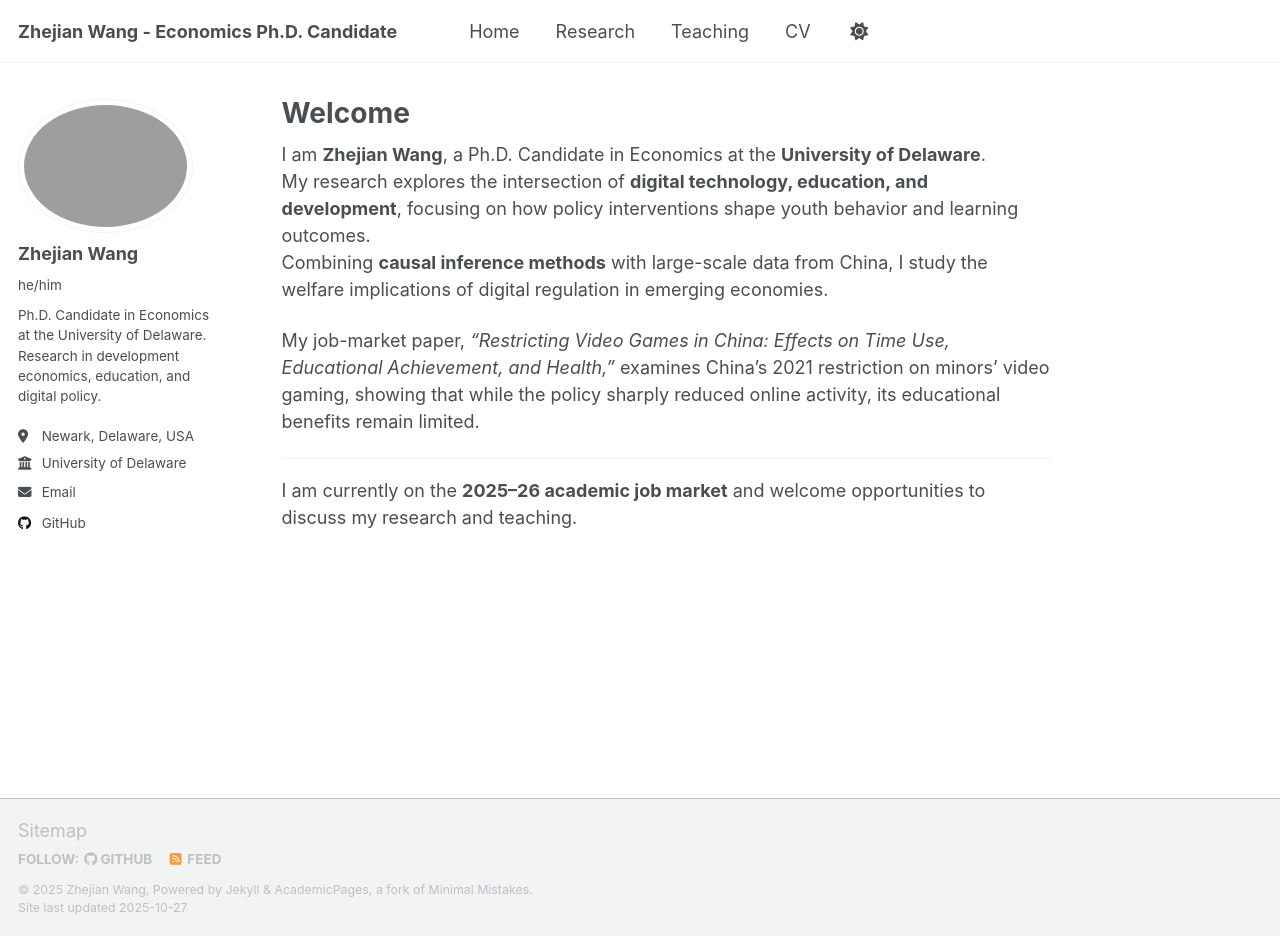
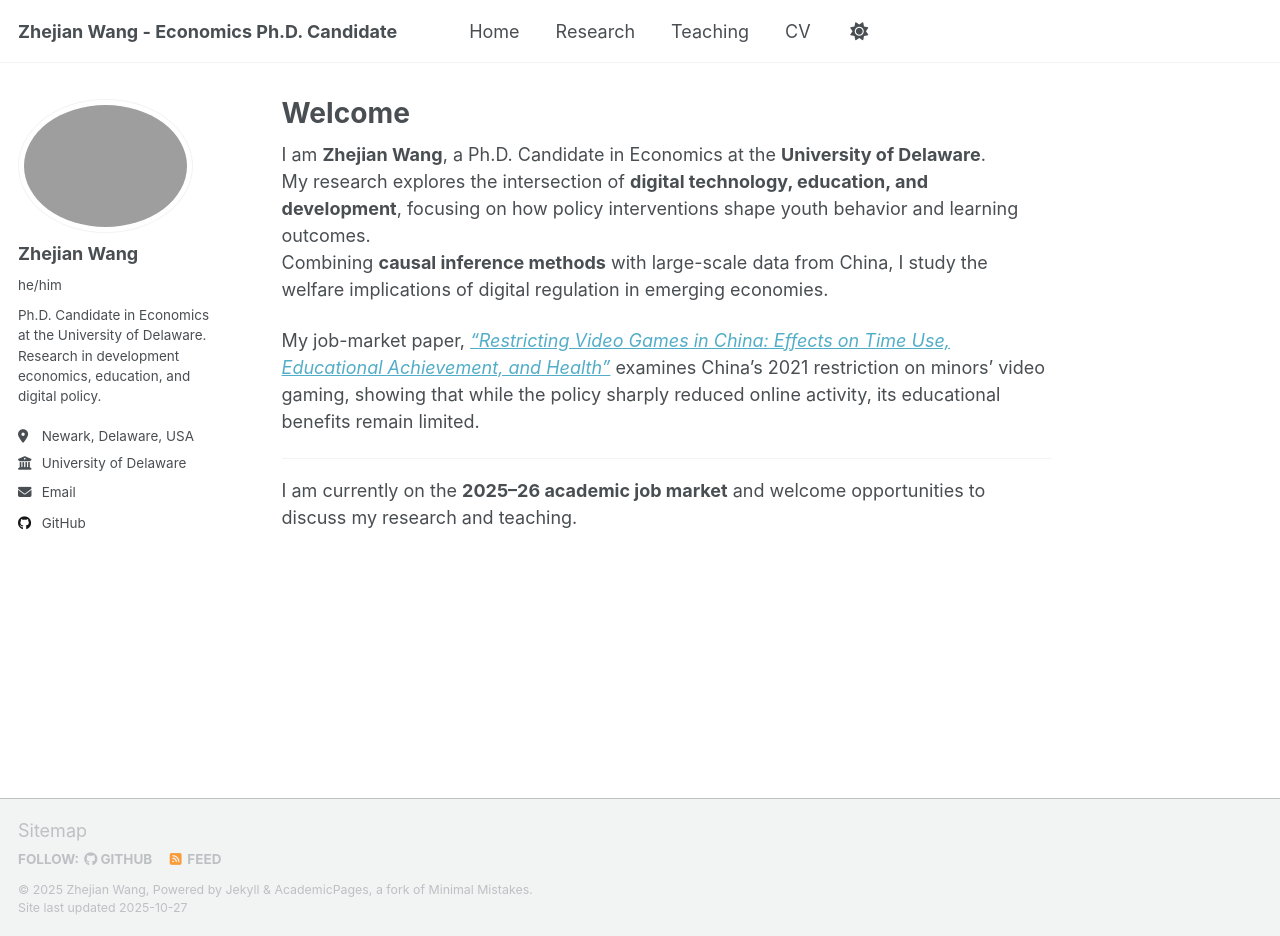
Before and after one commit to zhejianw/zhejianw.github.io, a Jekyll site: the page built from _pages/about.md, in a window 1280 px wide and 936 px high. Built offline with Jekyll 4.4.1, drawn with Linux system fonts in a browser that asks for light colours; a script that is not in the unit is left out; part of the change alters nothing that is shown.

```diff
--- a/_pages/about.md
+++ b/_pages/about.md
@@ -9,7 +9,7 @@ I am **Zhejian Wang**, a Ph.D. Candidate in Economics at the **University of Del
 My research explores the intersection of **digital technology, education, and development**, focusing on how policy interventions shape youth behavior and learning outcomes.
 Combining **causal inference methods** with large-scale data from China, I study the welfare implications of digital regulation in emerging economies.
 
-My job-market paper, *“Restricting Video Games in China: Effects on Time Use, Educational Achievement, and Health,”* examines China’s 2021 restriction on minors’ video gaming, showing that while the policy sharply reduced online activity, its educational benefits remain limited.
+My job-market paper, *[“Restricting Video Games in China: Effects on Time Use, Educational Achievement, and Health”](/files/JMP.pdf)* examines China’s 2021 restriction on minors’ video gaming, showing that while the policy sharply reduced online activity, its educational benefits remain limited.
 
 ---
 
```
